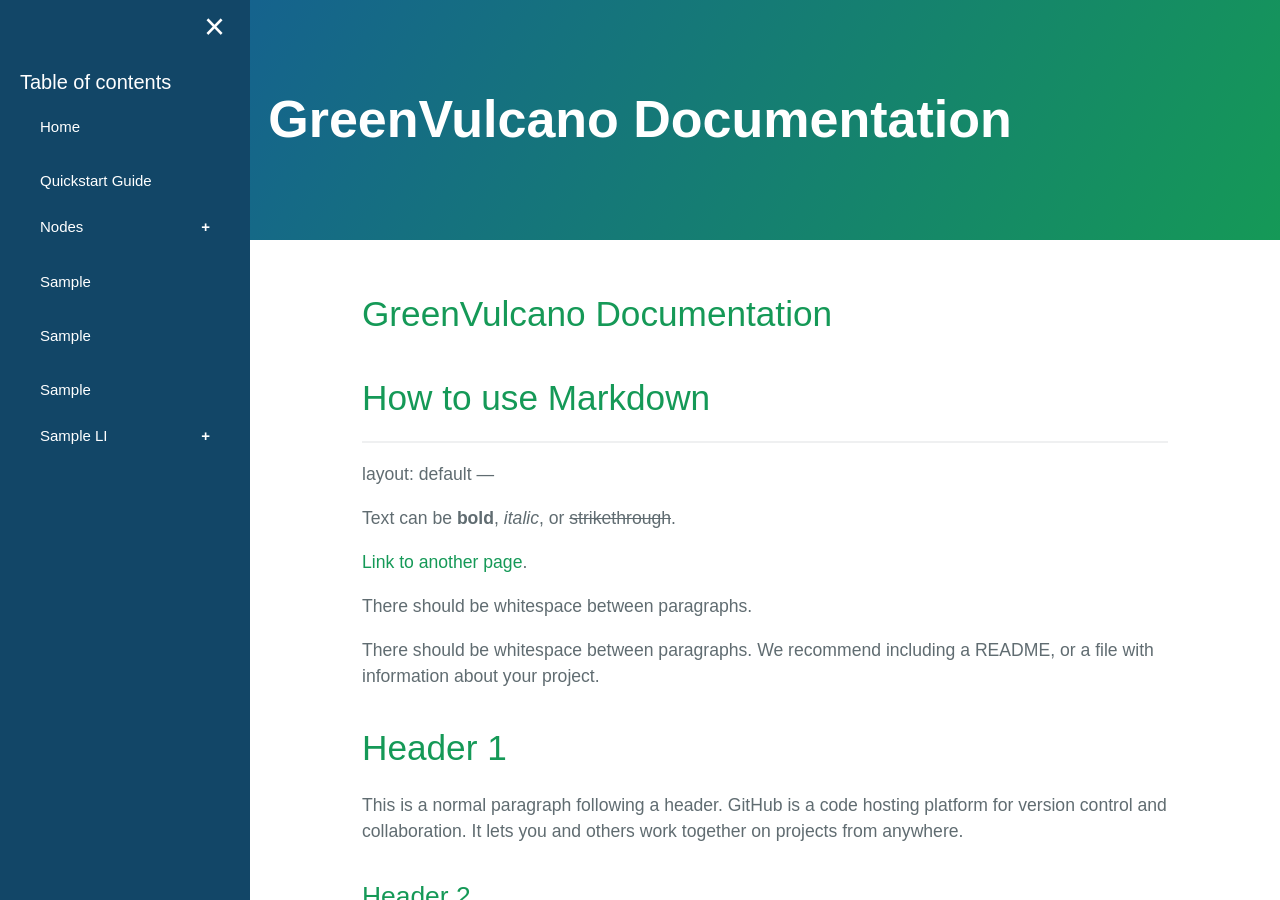
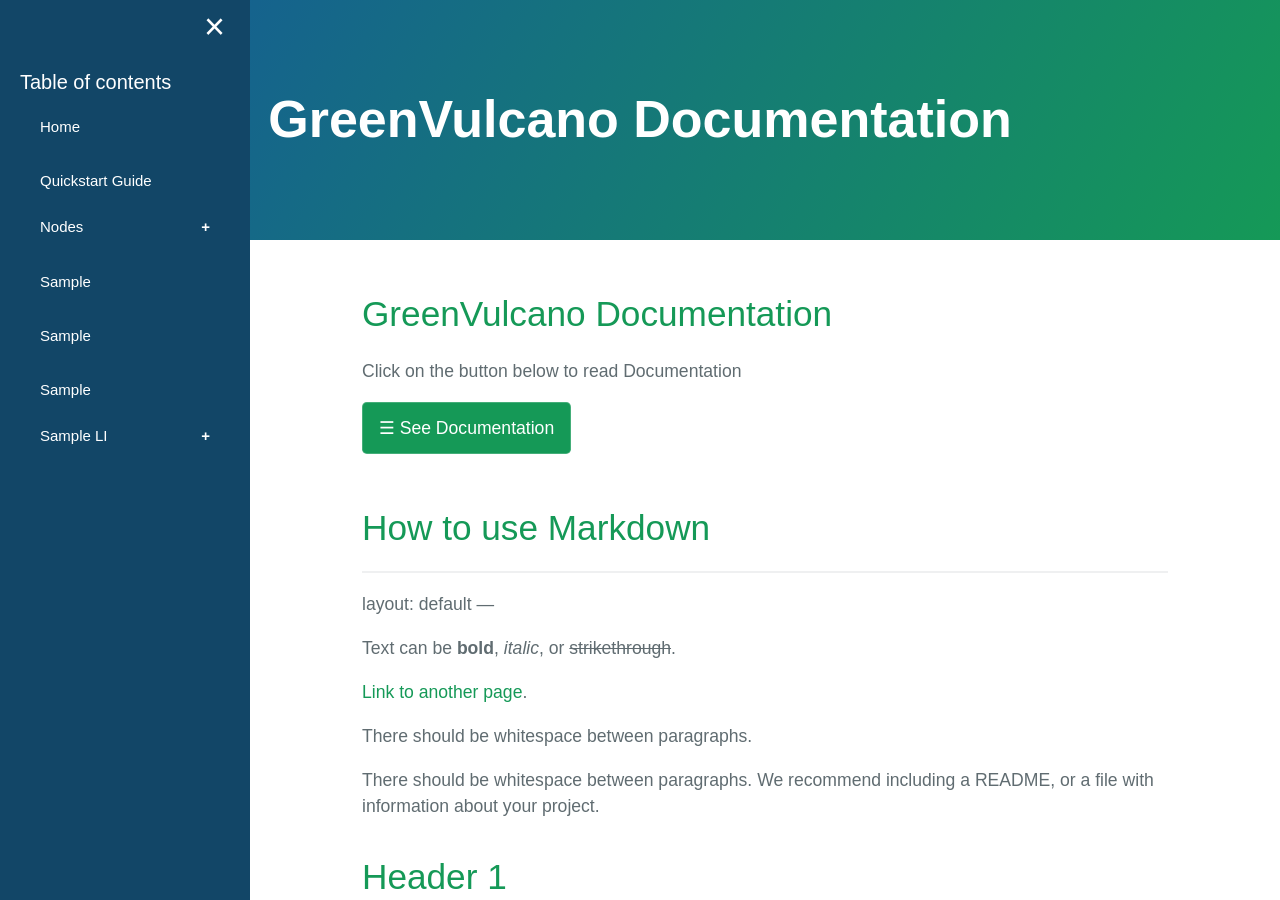
Before and after one commit to dianamw/GreenVulcano-Beta, a Jekyll site: the page built from index.md, in a window 1280 px wide and 900 px high. Built offline with Jekyll 4.4.1, drawn with Linux system fonts in a browser that asks for light colours; our own code applies the rules of GitHub Pages for plain Markdown files; the repository's description, which GitHub fills in, is left out.

Commit message:
Update body.html

```diff
--- a/_includes/body.html
+++ b/_includes/body.html
@@ -57,8 +57,8 @@
 
     <div id="main">
       <h1>GreenVulcano Documentation</h1>
-      <!--<p>Click on the button below to read Documentation</p>
-      <button class="btn" onclick="openNav()">&#9776; See Documentation</button>-->
+      <p>Click on the button below to read Documentation</p>
+      <button class="btn" onclick="toggle()">&#9776; See Documentation</button>
        <!-- <button type="button" class="btn id="slide-toggle">See Documentation</button>-->{{ content }}
 </body>
 <script>
```
